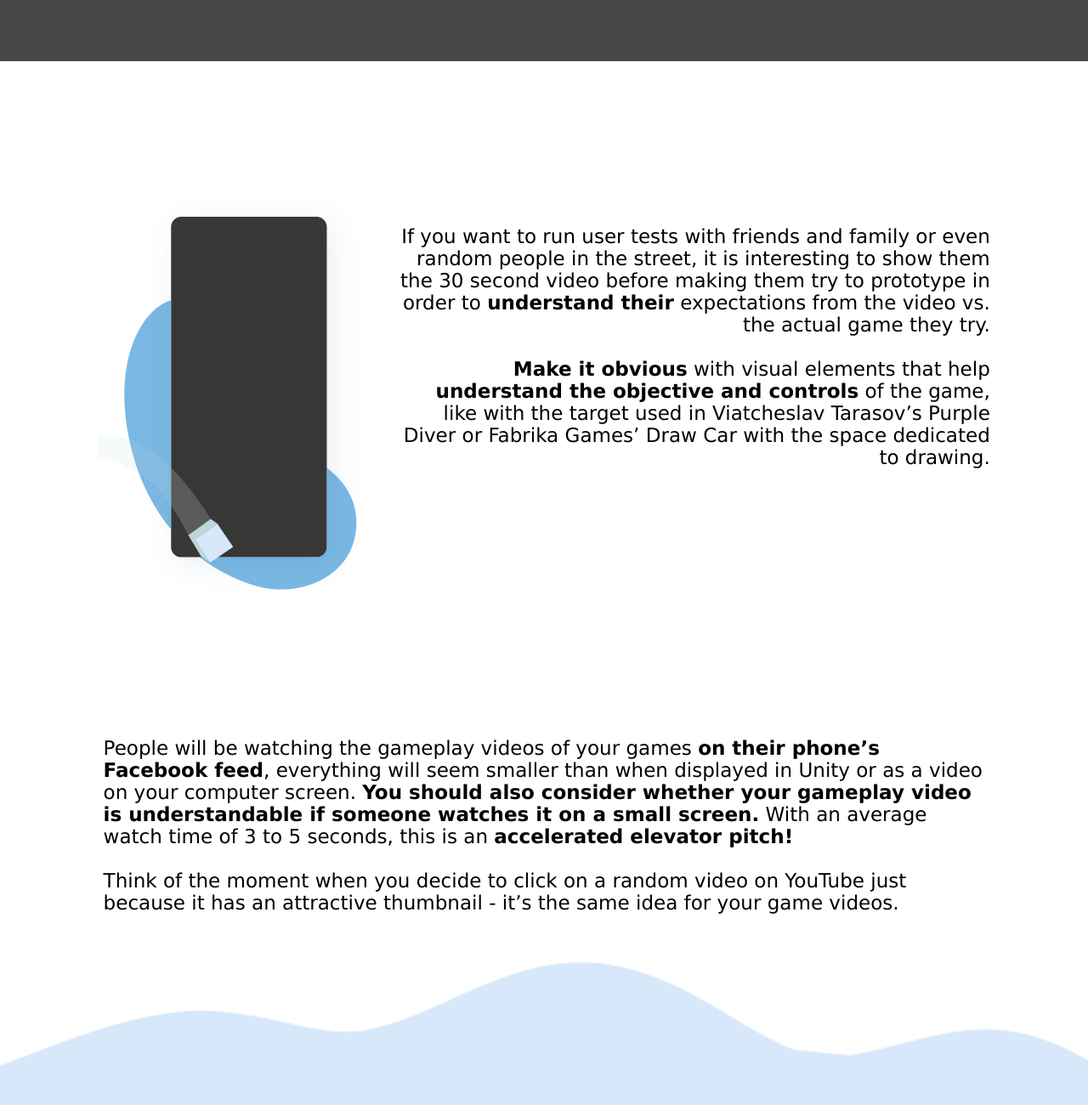
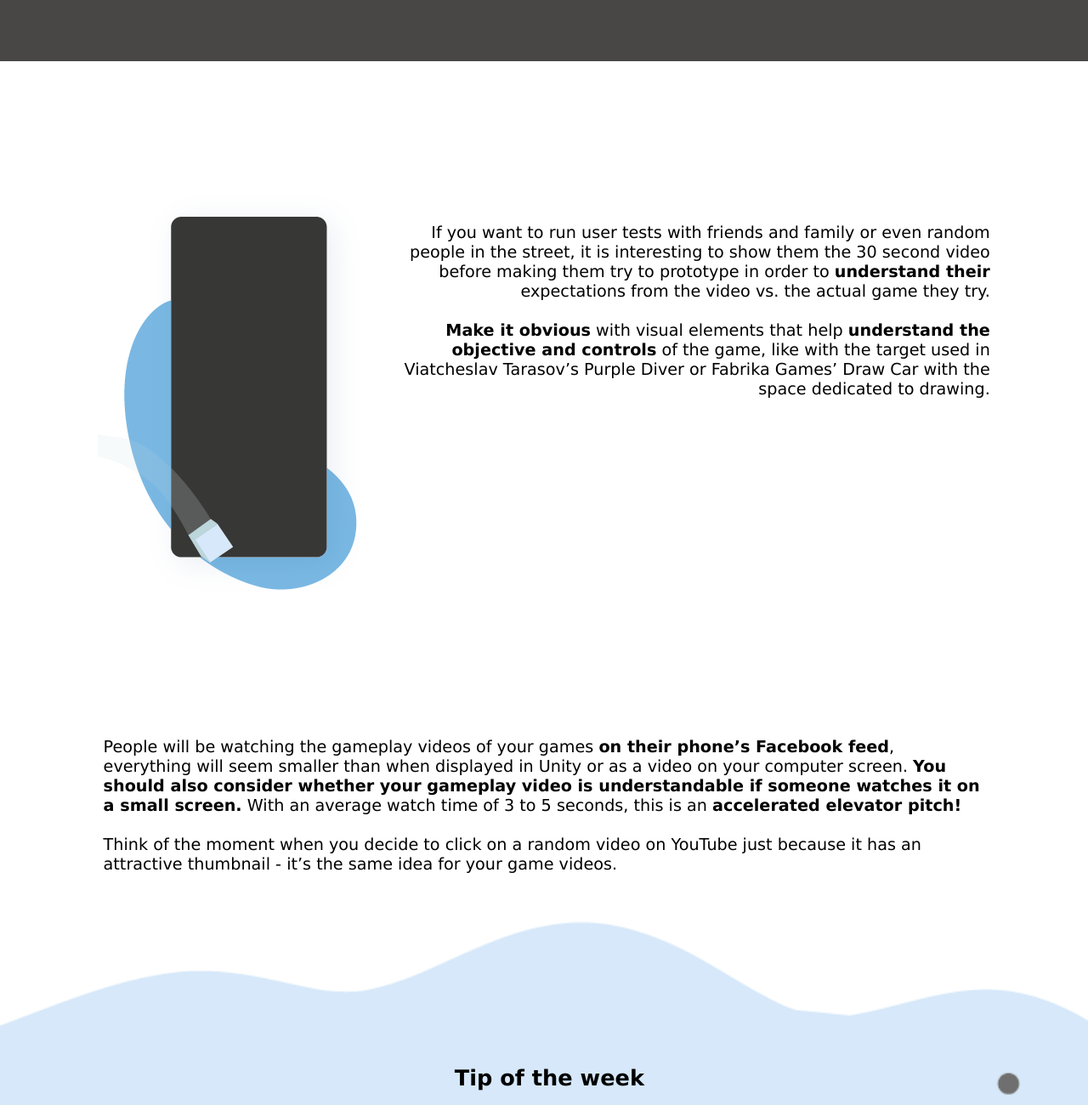
Before and after one commit to AvilinP/inlamning_voodoo, a plain HTML site: page index.html in a window 1280 px wide. Shown: the part 1969-3269 px from the top of the page at 85% size. Drawn offline with Linux system fonts and the light colour scheme.

Commit message:
uppdaterat fontsize i desktop

```diff
--- a/style.css
+++ b/style.css
@@ -90,7 +90,7 @@ header {
 
 
 .text-right {
-  font-size: 1.8vw;
+  font-size: 1.5vw;
   font-weight: 100;
   padding-top: 4vw;
   text-align: right;
@@ -104,7 +104,7 @@ header {
   padding-right: 9.5vw;
   padding-bottom: 2vw;
   text-align: left;
-  font-size: 1.8vw;
+  font-size: 1.5vw;
 
 }
 
@@ -243,7 +243,7 @@ header {
   .footer {
     flex-direction: column;
     justify-content: center;
-    font-size: 2.1vw;
+    font-size: 2vw;
   }
 
   .footer-right {
```
